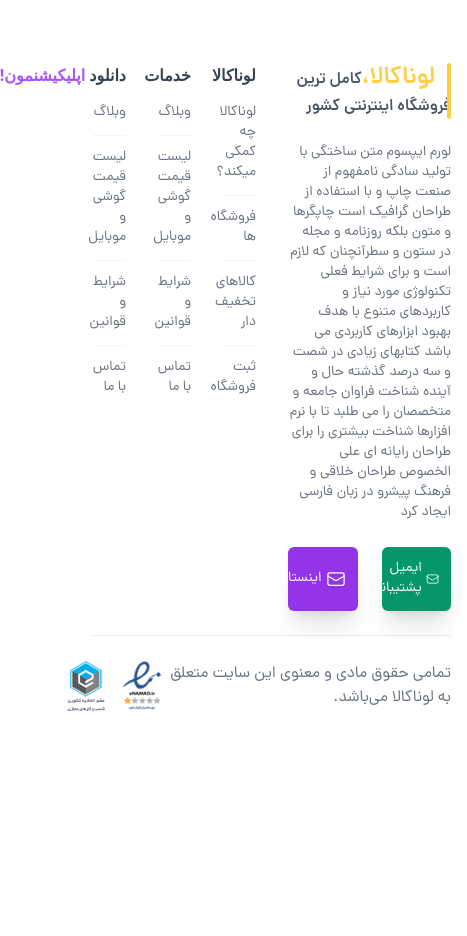
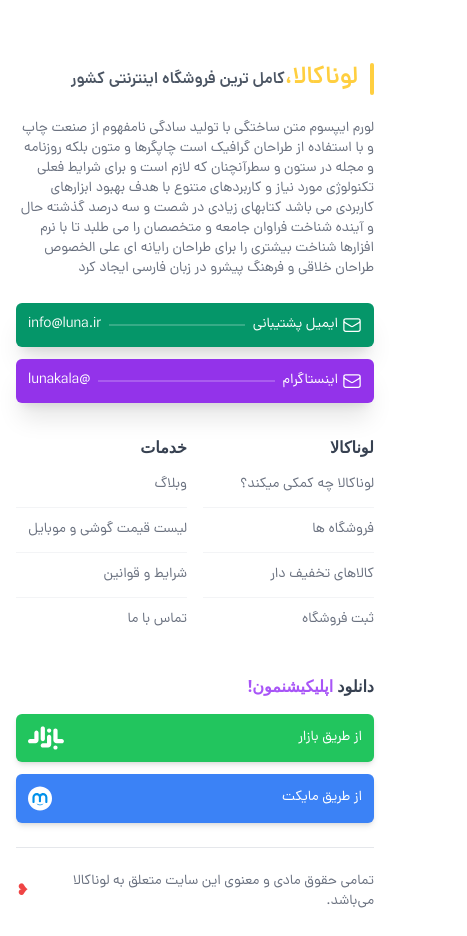
Before and after one commit to rezaeiar/lunakala, a Next.js app: page / in a window 390 px wide. Shown: the part 2007-2943 px from the top of the page, 467 px wide, since content can reach past the window. Before the commit the page ends 2743 px from the top, so only its background shows below. Built offline with nearby package versions, Linux system fonts and the light colour scheme.

Commit message:
feat: Completing structure and design and responsive footer

```diff
--- a/app/_components/modules/Footer/Footer.tsx
+++ b/app/_components/modules/Footer/Footer.tsx
@@ -7,8 +7,8 @@
         <footer className='bg-white pt-10'>
             <div className="container">
                 <div className="flex flex-col">
-                    <div className="grid grid-cols-6 py-6 gap-8">
-                        <div className="col-span-3 flex flex-col gap-6">
+                    <div className="grid grid-cols-6 py-6 gap-4 sm:gap-x-8 gap-y-8">
+                        <div className="col-span-6 lg:col-span-3 flex flex-col gap-6">
                             <p className='text-gray-600 font-dana font-semibold relative before:rounded-full before:absolute before:w-1 before:h-full before:bg-primary before:right-0'>
                                 <span className='text-primary font-bold text-2xl pr-4'>
                                     لوناکالا،
@@ -18,7 +18,7 @@
                             <p className='text-gray-500 font-dana text-sm'>
                                 لورم ایپسوم متن ساختگی با تولید سادگی نامفهوم از صنعت چاپ و با استفاده از طراحان گرافیک است چاپگرها و متون بلکه روزنامه و مجله در ستون و سطرآنچنان که لازم است و برای شرایط فعلی تکنولوژی مورد نیاز و کاربردهای متنوع با هدف بهبود ابزارهای کاربردی می باشد کتابهای زیادی در شصت و سه درصد گذشته حال و آینده شناخت فراوان جامعه و متخصصان را می طلبد تا با نرم افزارها شناخت بیشتری را برای طراحان رایانه ای علی الخصوص طراحان خلاقی و فرهنگ پیشرو در زبان فارسی ایجاد کرد
                             </p>
-                            <div className="grid grid-cols-2 gap-6">
+                            <div className="grid grid-cols-1 sm:grid-cols-2 gap-3 sm:gap-4 lg:gap-6">
                                 <Link href={''} className="flex items-center p-3 rounded-md bg-emerald-600 gap-2 text-sm text-white font-dana shadow-xl hover:scale-105 transition-transform cursor-pointer">
                                     <div className="flex items-center gap-1">
                                         <svg xmlns="http://www.w3.org/2000/svg" fill="none" viewBox="0 0 24 24" strokeWidth={1.5} stroke="currentColor" className="size-5">
@@ -49,7 +49,7 @@
                                 </Link>
                             </div>
                         </div>
-                        <div className='flex flex-col gap-4'>
+                        <div className='col-span-3 sm:col-span-2 lg:col-span-1 flex flex-col gap-4'>
                             <Link href={''} className='font-bold text-gray-700'>
                                 لوناکالا
                             </Link>
@@ -76,7 +76,7 @@
                                 </li>
                             </ul>
                         </div>
-                        <div className='flex flex-col gap-4'>
+                        <div className='col-span-3 sm:col-span-2 lg:col-span-1 flex flex-col gap-4'>
                             <Link href={''} className='font-bold text-gray-700'>
                                 خدمات
                             </Link>
@@ -103,56 +103,48 @@
                                 </li>
                             </ul>
                         </div>
-                        <div className='flex flex-col gap-4'>
+                        <div className='col-span-6 sm:col-span-2 lg:col-span-1 flex flex-col gap-4'>
                             <Link href={''} className='font-bold text-gray-700 flex items-center gap-1'>
                                 دانلود
                                 <span className='text-purple-500'>
                                     اپلیکیشنمون!
                                 </span>
                             </Link>
-                            <ul className='font-dana text-gray-500 flex flex-col gap-3 text-sm *:border-b *:border-gray-100 *:pb-3'>
-                                <li className='last:border-none'>
-                                    <Link href={'/'}>
-                                        وبلاگ
+                            <ul className='font-dana flex flex-col gap-3 text-sm'>
+                                <li>
+                                    <Link href={'/'} className='bg-green-500 p-3 rounded-md text-white flex items-center justify-between shadow-md'>
+                                        <span>
+                                            از طریق بازار
+                                        </span>
+                                        <svg width="36" height="24" viewBox="0 0 36 24" fill="none" xmlns="http://www.w3.org/2000/svg">
+                                            <path d="M14.7901 15.1686C14.5127 15.1686 14.238 15.1139 13.9817 15.0078C13.7254 14.9016 13.4925 14.746 13.2963 14.5499C13.1002 14.3537 12.9446 14.1208 12.8384 13.8645C12.7322 13.6082 12.6776 13.3335 12.6776 13.0561V2.49236C12.6776 2.21494 12.7322 1.94025 12.8384 1.68395C12.9446 1.42765 13.1002 1.19477 13.2963 0.998613C13.4925 0.802451 13.7254 0.646847 13.9817 0.540685C14.238 0.434523 14.5127 0.379883 14.7901 0.379883C15.0675 0.379883 15.3422 0.434523 15.5985 0.540685C15.8548 0.646847 16.0877 0.802451 16.2838 0.998613C16.48 1.19477 16.6356 1.42765 16.7417 1.68395C16.8479 1.94025 16.9025 2.21494 16.9025 2.49236V13.0561C16.9025 14.2216 15.957 15.1686 14.7901 15.1686ZM7.39572 17.2811H2.11247C1.55221 17.2811 1.0149 17.0585 0.618729 16.6623C0.222563 16.2662 0 15.7288 0 15.1686C0 14.6083 0.222563 14.071 0.618729 13.6748C1.0149 13.2787 1.55221 13.0561 2.11247 13.0561H6.3388V6.71731C6.3388 6.15704 6.56136 5.61973 6.95753 5.22356C7.3537 4.8274 7.89101 4.60483 8.45128 4.60483C9.01154 4.60483 9.54885 4.8274 9.94502 5.22356C10.3412 5.61973 10.5638 6.15704 10.5638 6.71731V14.113C10.563 14.953 10.229 15.7584 9.63505 16.3524C9.04109 16.9463 8.23571 17.2803 7.39572 17.2811Z" fill="white"></path>
+                                            <path d="M20.0625 21.5074H14.7902C14.2299 21.5074 13.6926 21.2848 13.2965 20.8886C12.9003 20.4925 12.6777 19.9552 12.6777 19.3949C12.6777 18.8346 12.9003 18.2973 13.2965 17.9011C13.6926 17.505 14.2299 17.2824 14.7902 17.2824H19.0165V10.9436C19.0165 10.6662 19.0712 10.3915 19.1773 10.1352C19.2835 9.87891 19.4391 9.64603 19.6353 9.44987C19.8314 9.25371 20.0643 9.0981 20.3206 8.99194C20.5769 8.88578 20.8516 8.83114 21.129 8.83114C21.4064 8.83114 21.6811 8.88578 21.9374 8.99194C22.1937 9.0981 22.4266 9.25371 22.6228 9.44987C22.8189 9.64603 22.9745 9.87891 23.0807 10.1352C23.1868 10.3915 23.2415 10.6662 23.2415 10.9436V18.3283C23.2408 19.1713 22.9056 19.9794 22.3096 20.5754C21.7135 21.1715 20.9054 21.5066 20.0625 21.5074ZM33.8066 17.281H28.5522C27.7046 17.2803 26.8919 16.9433 26.2925 16.3439C25.6931 15.7445 25.3561 14.9318 25.3553 14.0842V4.60344C25.3553 4.04318 25.5779 3.50586 25.9741 3.1097C26.3702 2.71353 26.9075 2.49097 27.4678 2.49097C28.0281 2.49097 28.5654 2.71353 28.9616 3.1097C29.3577 3.50586 29.5803 4.04318 29.5803 4.60344V13.0547H33.8066C34.3671 13.0547 34.9045 13.2774 35.3008 13.6736C35.6971 14.0699 35.9198 14.6074 35.9198 15.1679C35.9198 15.7283 35.6971 16.2658 35.3008 16.6621C34.9045 17.0584 34.3671 17.281 33.8066 17.281Z" fill="white"></path>
+                                            <path d="M21.1291 6.71592C22.2958 6.71592 23.2416 5.77013 23.2416 4.60344C23.2416 3.43675 22.2958 2.49097 21.1291 2.49097C19.9624 2.49097 19.0166 3.43675 19.0166 4.60344C19.0166 5.77013 19.9624 6.71592 21.1291 6.71592Z" fill="white"></path>
+                                            <path d="M27.4679 23.62C28.6346 23.62 29.5804 22.6742 29.5804 21.5075C29.5804 20.3408 28.6346 19.395 27.4679 19.395C26.3013 19.395 25.3555 20.3408 25.3555 21.5075C25.3555 22.6742 26.3013 23.62 27.4679 23.62Z" fill="white"></path>
+                                        </svg>
                                     </Link>
                                 </li>
-                                <li className='last:border-none'>
-                                    <Link href={'/'}>
-                                        لیست قیمت گوشی و موبایل
-                                    </Link>
-                                </li>
-                                <li className='last:border-none'>
-                                    <Link href={'/'}>
-                                        شرایط و قوانین
-                                    </Link>
-                                </li>
-                                <li className='last:border-none'>
-                                    <Link href={'/'}>
-                                        تماس با ما
+                                <li>
+                                    <Link href={'/'} className='bg-blue-500 p-3 rounded-md text-white flex items-center justify-between shadow-md'>
+                                        <span>
+                                            از طریق مایکت
+                                        </span>
+                                        <svg width="24" height="25" viewBox="0 0 24 25" fill="none" xmlns="http://www.w3.org/2000/svg">
+                                            <path d="M12 24.5C18.6274 24.5 24 19.1274 24 12.5C24 5.87258 18.6274 0.5 12 0.5C5.37258 0.5 0 5.87258 0 12.5C0 19.1274 5.37258 24.5 12 24.5Z" fill="white"></path>
+                                            <path d="M19.3608 11.0801C19.2604 8.80707 17.3925 7.00366 15.0979 7.00366C13.8251 7.00366 12.6778 7.56655 11.8962 8.44854C11.1146 7.56655 9.96734 7.00366 8.69456 7.00366C6.44658 7.00366 4.60374 8.73536 4.43881 10.9547C4.43164 11.0013 4.43164 11.0622 4.43164 11.1196V15.9346C4.43164 16.5262 4.90849 17.0031 5.50006 17.0031H5.52516C6.11673 17.0031 6.59358 16.5262 6.59358 15.9346V11.2738H6.60075C6.60075 10.1014 7.55444 9.15126 8.72325 9.15126C9.89564 9.15126 10.8457 10.1049 10.8457 11.2738H10.8529V15.2068C10.8529 15.7984 11.3298 16.2752 11.9213 16.2752H11.9464C12.538 16.2752 13.0148 15.7984 13.0148 15.2068V11.263C13.022 10.0906 13.9685 9.15484 15.1373 9.15484C16.3062 9.15484 17.2706 10.1121 17.2706 11.2809H17.2778V15.949C17.2778 16.5334 17.7546 17.0031 18.3318 17.0031H18.3569C18.9413 17.0031 19.411 16.5262 19.411 15.949V11.1877C19.3608 11.1339 19.3608 11.1088 19.3608 11.0801Z" fill="#0091EA"></path>
+                                            <path d="M15.3273 17.4191C15.2806 17.3403 15.1229 17.498 15.1229 17.498C14.5313 18.1398 13.3051 18.5521 12.0324 18.5521C10.7596 18.5521 9.54058 18.1398 8.94183 17.498C8.94183 17.498 8.78408 17.3331 8.73747 17.4191C8.67652 17.5124 8.76974 17.663 8.76974 17.663C9.52624 18.7565 10.6807 19.2477 12.0324 19.2477C13.384 19.2477 14.5385 18.7565 15.295 17.663C15.3022 17.6594 15.3882 17.5124 15.3273 17.4191Z" fill="#0091EA"></path>
+                                        </svg>
                                     </Link>
                                 </li>
                             </ul>
                         </div>
                     </div>
                     <div className="flex justify-between items-center py-6 border-t border-gray-200">
-                        <span className='text-gray-500 font-dana'>
+                        <span className='text-gray-500 font-dana text-sm sm:text-base'>
                             تمامی حقوق مادی و معنوی این سایت متعلق به لوناکالا می‌باشد.
                         </span>
-                        <div className="flex items-center gap-2">
-                            <Image
-                                src={'/images/nomads/enamad.png'}
-                                alt='nomad'
-                                width={500}
-                                height={500}
-                                className='w-12'
-                            />
-                            <Image
-                                src={'/images/nomads/ettehadie.png'}
-                                alt='nomad'
-                                width={500}
-                                height={500}
-                                className='w-12'
-                            />
+                        <div className="text-red-500 font-dana">
+                            &#10085;
                         </div>
                     </div>
                 </div>
```
